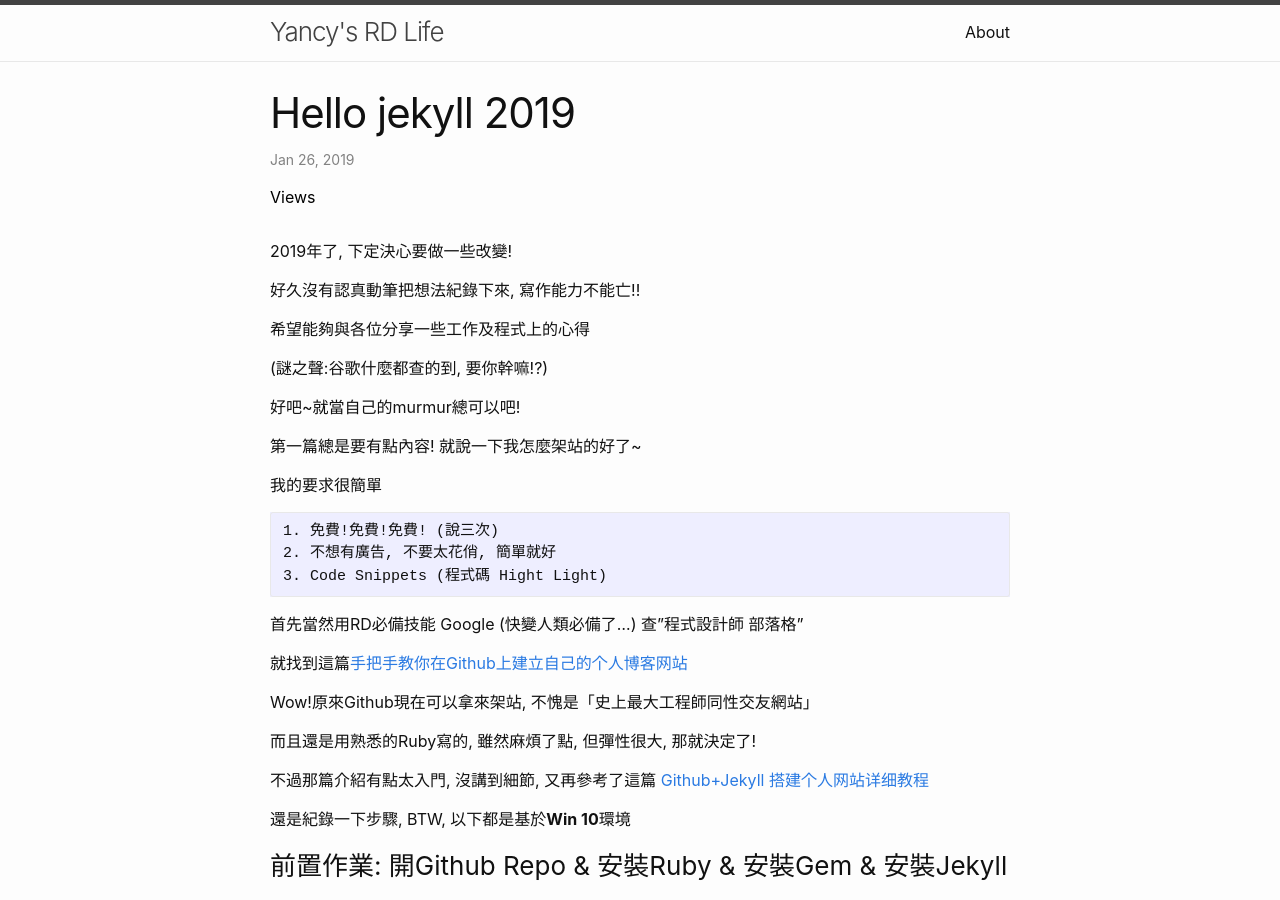
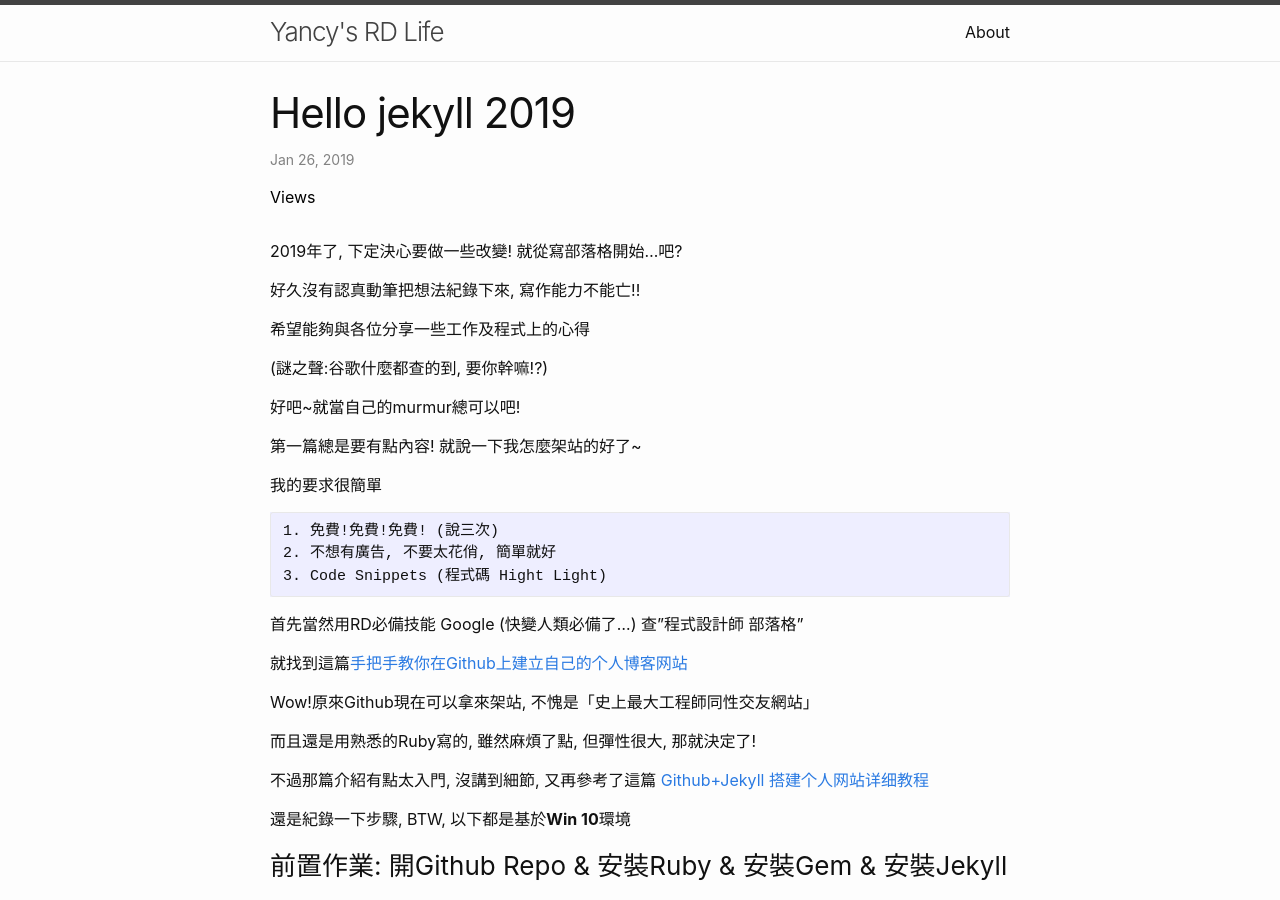
Before and after one commit to t6847kimo/blog, a Jekyll site: the page built from _posts/2019-01-26-Hello Jekyll 2019.md, in a window 1280 px wide and 900 px high. Built offline with Jekyll 4.4.1, drawn with Linux system fonts in a browser that asks for light colours; nearby versions of some CDN libraries; comment, search, counter and statistics services are not loaded.

Commit message:
Update 2019-01-26-Hello Jekyll 2019.md

```diff
--- a/_posts/2019-01-26-Hello Jekyll 2019.md
+++ b/_posts/2019-01-26-Hello Jekyll 2019.md
@@ -4,7 +4,7 @@ tags: [Jekyll, murmur]
 published: true
 comments: true
 ---
-2019年了, 下定決心要做一些改變!
+2019年了, 下定決心要做一些改變! 就從寫部落格開始...吧?
 
 好久沒有認真動筆把想法紀錄下來, 寫作能力不能亡!!
 
```
